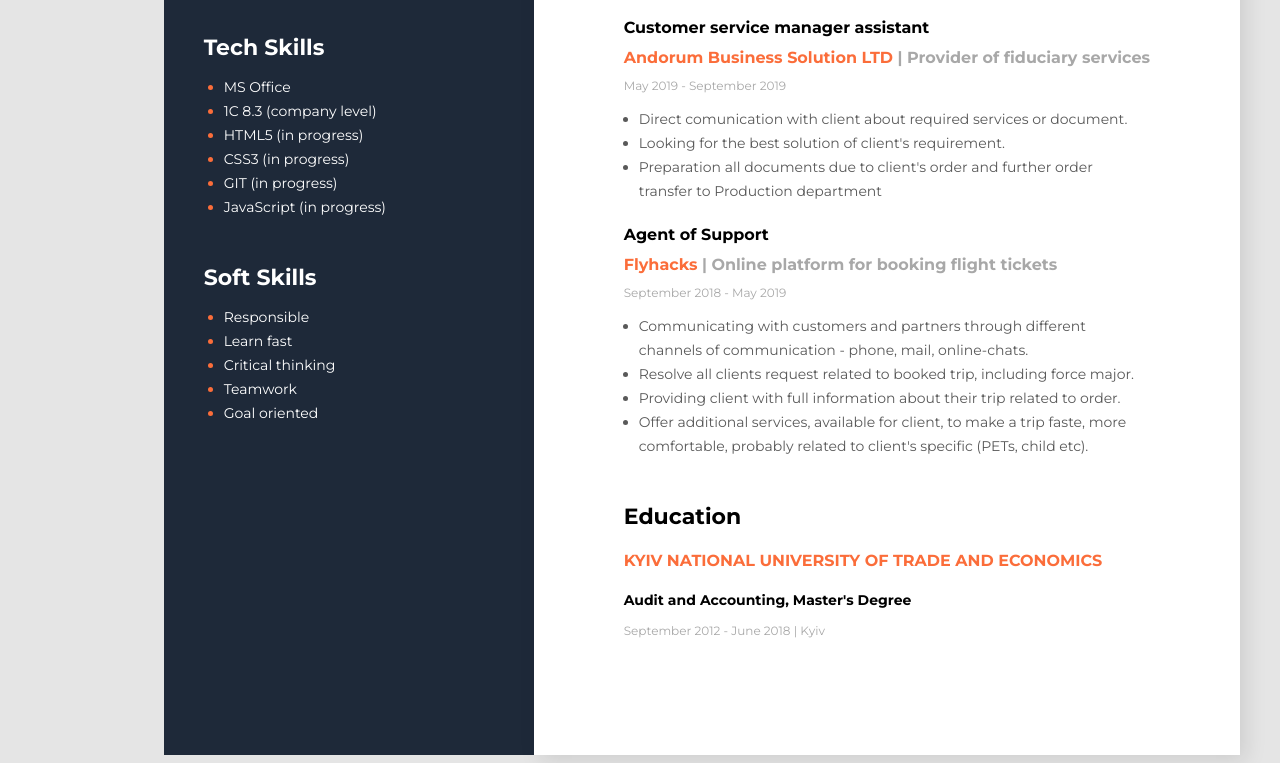
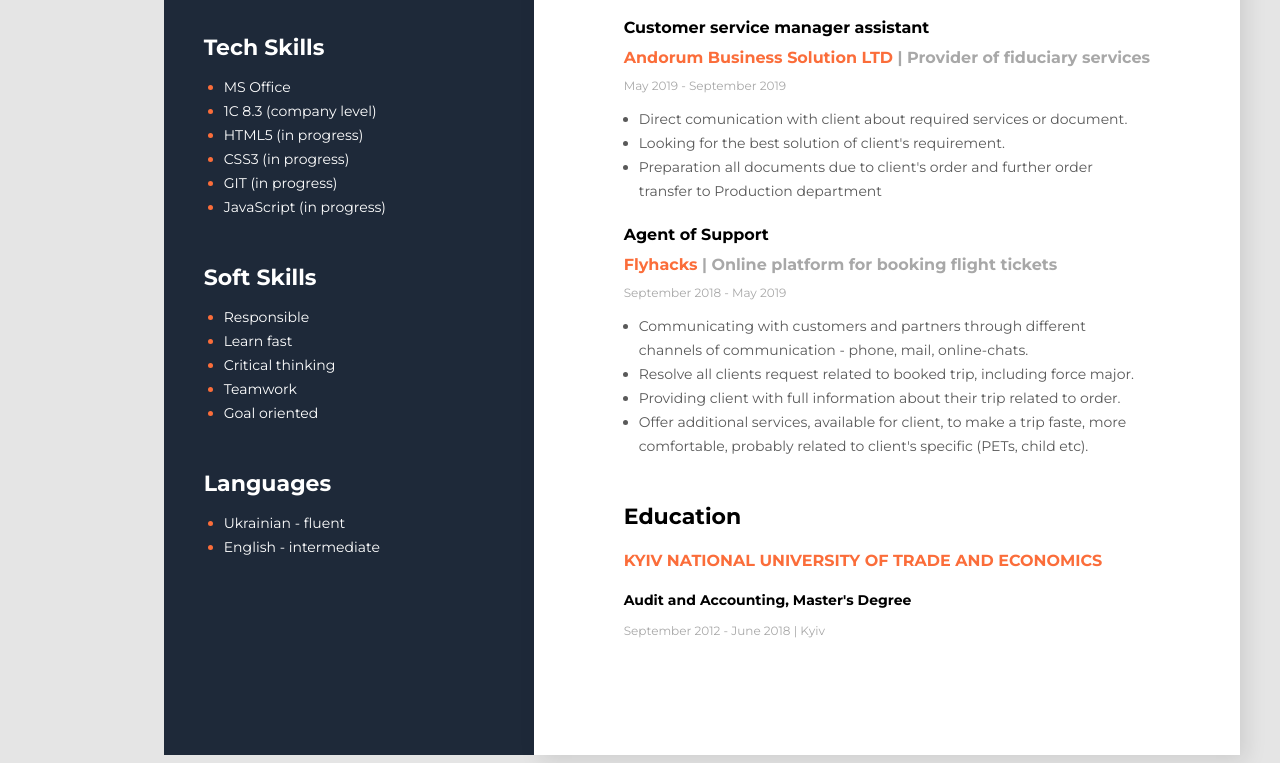
Before and after one commit to Andrew-aka-Lemon/My-CV, a plain HTML site: page index.html in a window 1280 px wide. Shown: the part 581-1344 px from the top of the page. Drawn offline with Linux system fonts and the light colour scheme.

Commit message:
added lang

```diff
--- a/index.html
+++ b/index.html
@@ -170,6 +170,14 @@
             <li><span class="list_tech_skills_text">Goal oriented</span></li>
           </ul>
         </div>
+        <div class="soft_skills">
+          <h3 class="sidebar_head">Languages</h3>
+          <ul class="list_tech_skills">
+            <li><span class="list_tech_skills_text">Ukrainian - fluent</span></li>
+            <li><span class="list_tech_skills_text">English - intermediate</span></li>
+          </ul>
+        </div>
+
         <!-- <div class="soft_skills">
           <h3 class="sidebar_head">Personal details</h3>
           <ul class="list_tech_skills">
```
